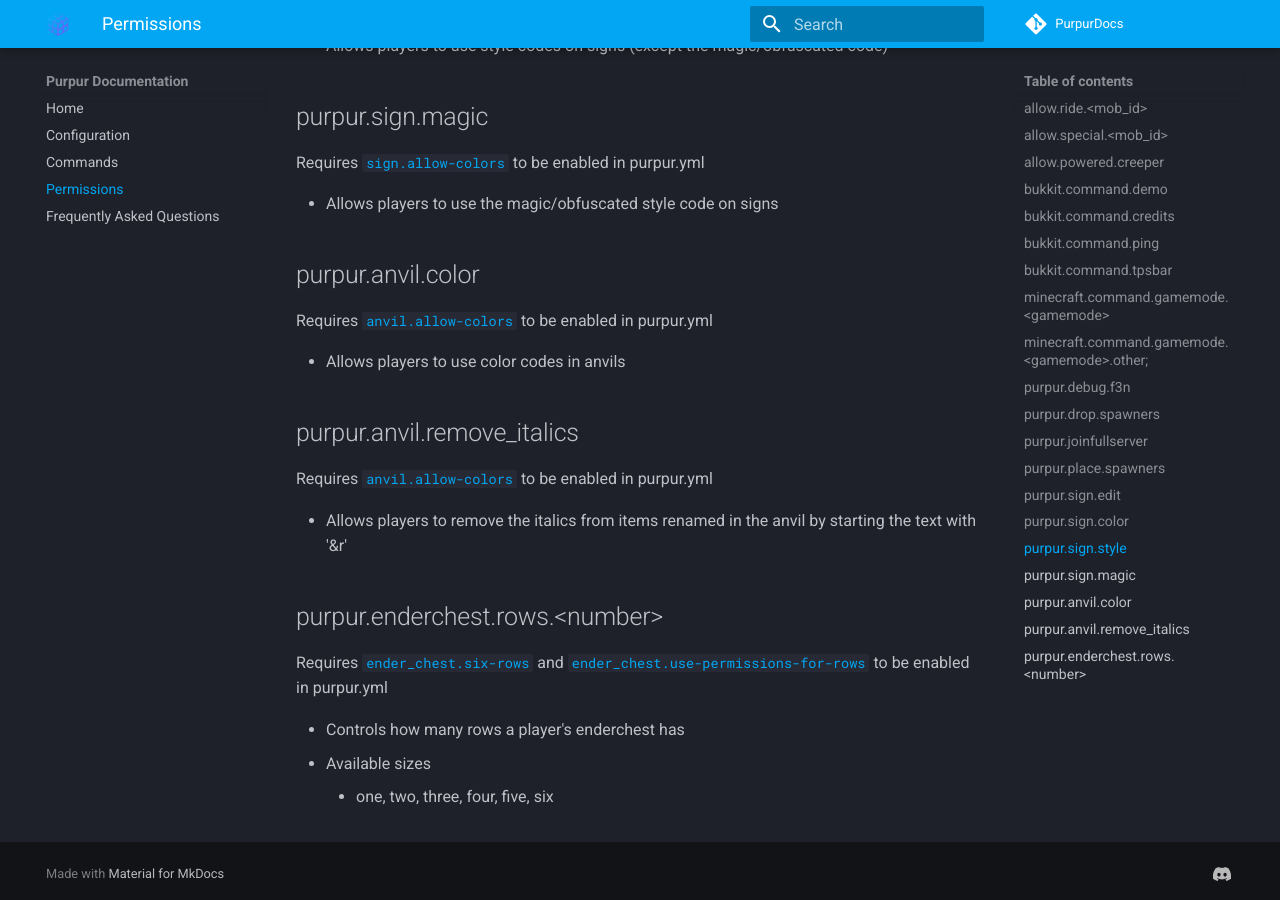
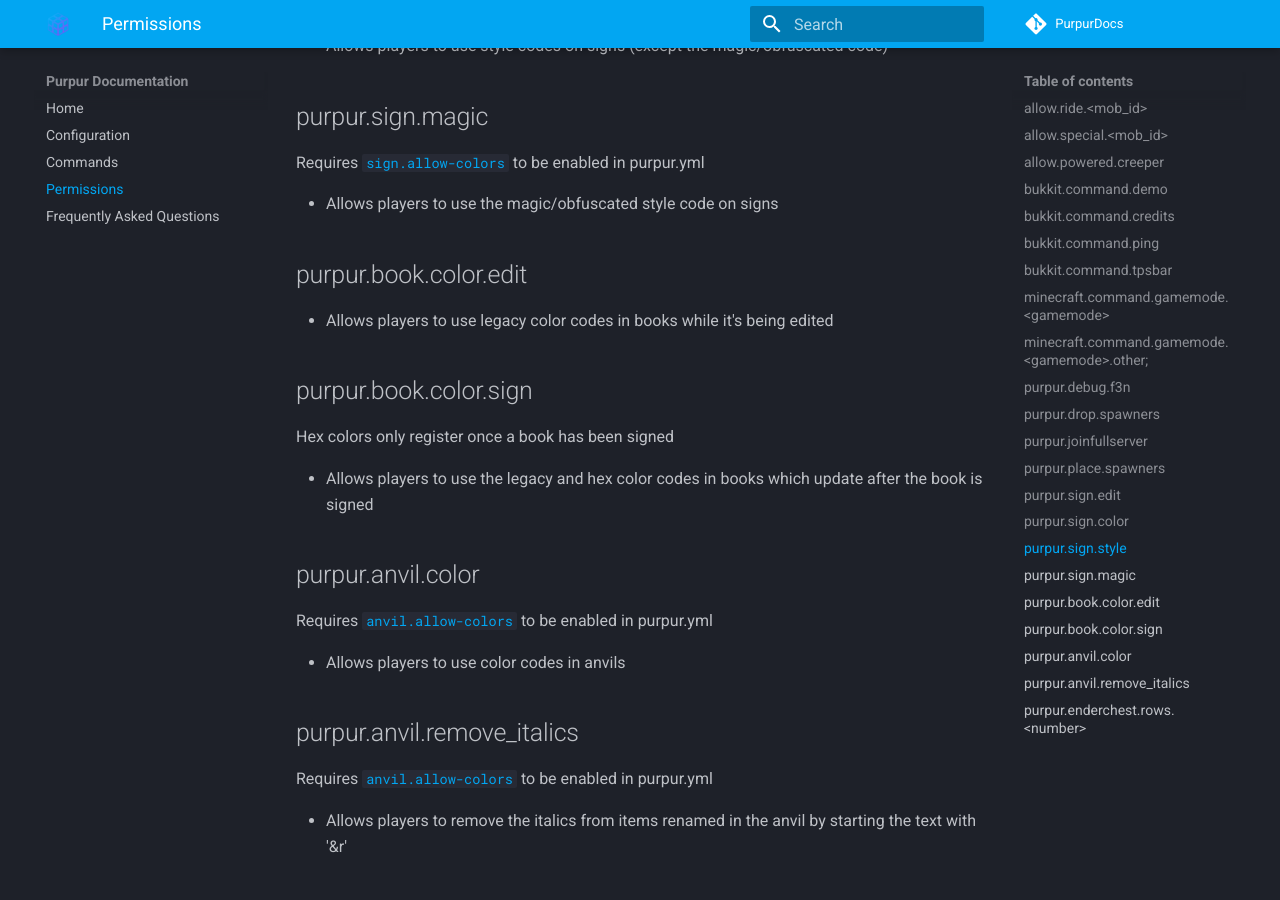
Before and after one commit to PurpurMC/PurpurDocs, an MkDocs documentation site: the page built from mkdocs/Permissions.md, in a window 1280 px wide and 900 px high, scrolled down 3327 px. Built offline with MkDocs 1.6.1 and Material for MkDocs 9.7.7, drawn with Linux system fonts in a browser that asks for light colours; comment, search, counter and statistics services are not loaded.

Commit message:
add missing purpur.book.color.* perms

```diff
--- a/mkdocs/Permissions.md
+++ b/mkdocs/Permissions.md
@@ -102,6 +102,15 @@ Requires [`sign.allow-colors`](../Configuration#sign) to be enabled in purpur.ym
 
 - Allows players to use the magic/obfuscated style code on signs
 
+## purpur.book.color.edit
+
+- Allows players to use legacy color codes in books while it's being edited
+
+## purpur.book.color.sign
+Hex colors only register once a book has been signed
+
+- Allows players to use the legacy and hex color codes in books which update after the book is signed
+
 ## purpur.anvil.color
 Requires [`anvil.allow-colors`](../Configuration#anvil) to be enabled in purpur.yml
 
```
